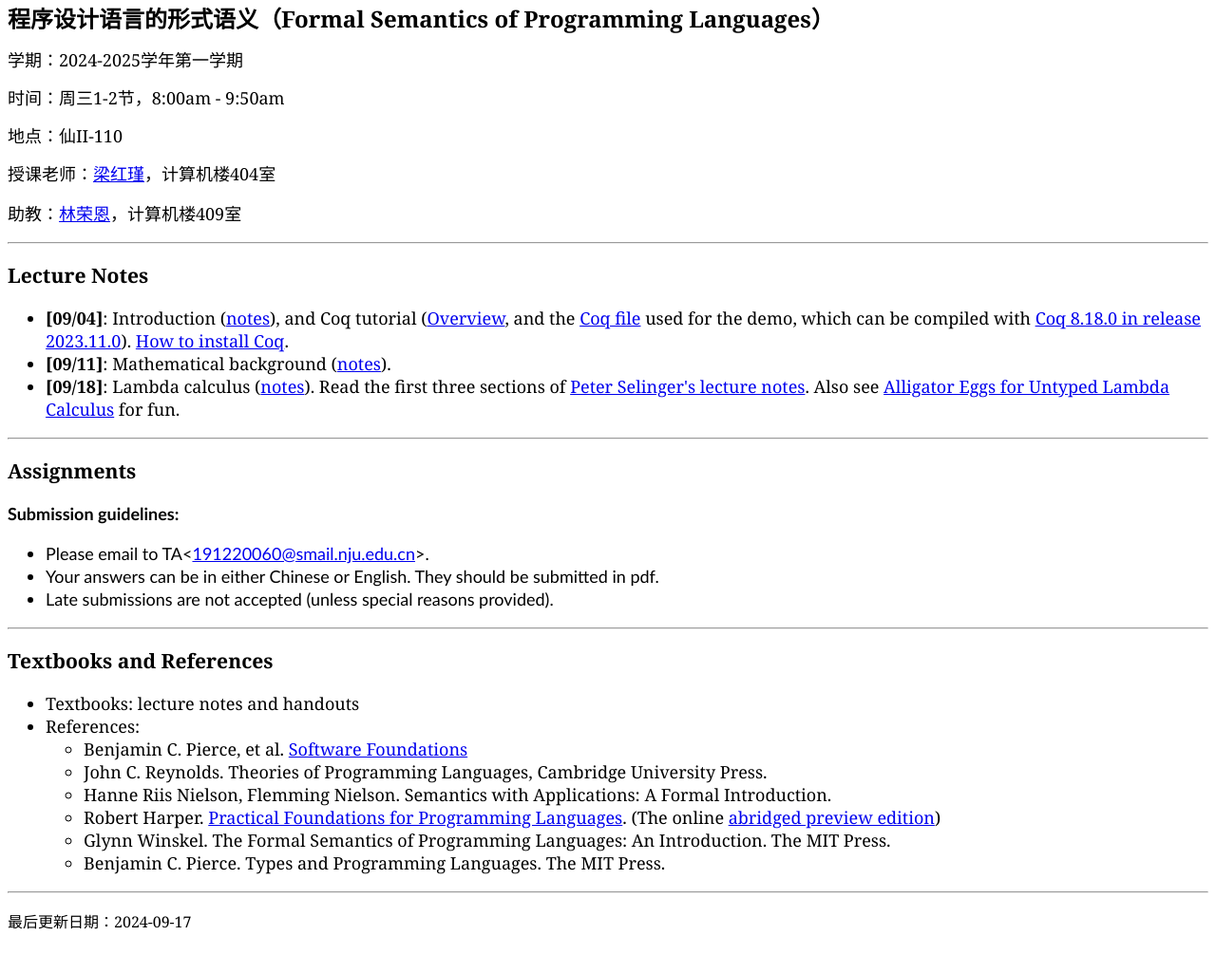
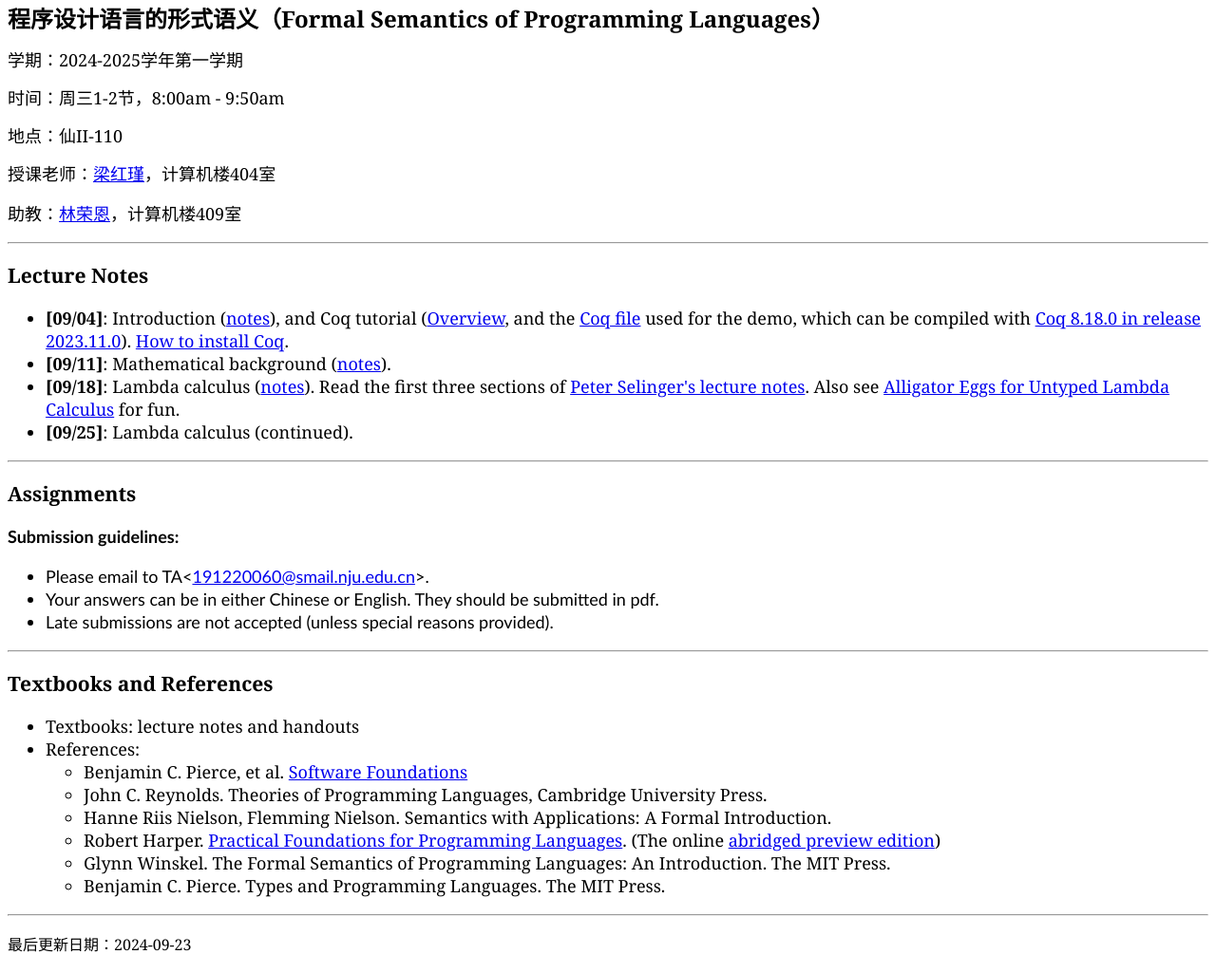
Before and after one commit to hongjin-liang/semantics2024, a plain HTML site: page index.html in a window 1280 px wide. Shown: the whole page at 95% size. Before the commit the page ends 1001 px from the top, so only its background shows below. Drawn offline with Linux system fonts and the light colour scheme.

Commit message:
Update index.html

```diff
--- a/index.html
+++ b/index.html
@@ -36,9 +36,9 @@
 	                     Read the first three sections of <a href="lambdanotes.pdf">Peter Selinger's lecture notes</a>.
 						 Also see <a href="http://worrydream.com/AlligatorEggs/">Alligator Eggs for Untyped Lambda Calculus</a> for fun.
 						 </li>
+    <li> <b>[09/25]</b>: Lambda calculus (continued).
+						 </li>
 	<!--
-    <li> <b>[09/27]</b>: Lambda calculus (continued).
-						 </li>
     <li> <b>[10/11]</b>: Lambda calculus (continued), and simply-typed lambda calculus (<a href="05_types.pptx">notes</a>).
 	                     Read the <a href="typesafe_proof.pdf">type-safety proofs</a> of Dan Grossman's lecture notes.
 						 </li>
@@ -111,7 +111,7 @@
 
 	<hr>
 
-    <p><font size="3" face="Georgia">最后更新日期：2024-09-17</font></p>
+    <p><font size="3" face="Georgia">最后更新日期：2024-09-23</font></p>
   </body>
 
 </html>
```
